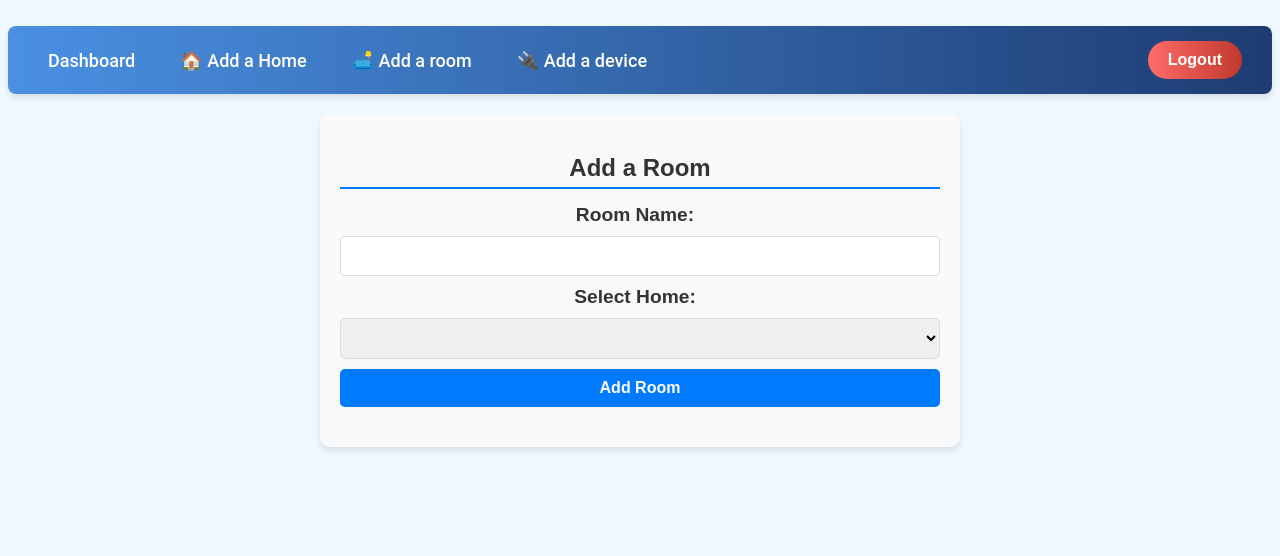
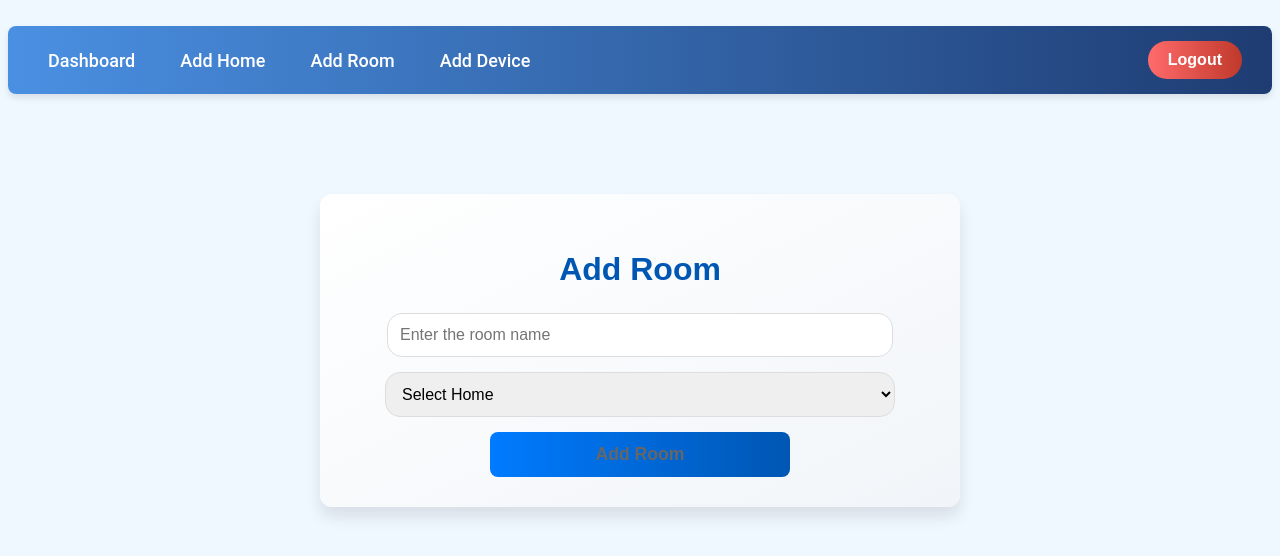
Before and after one commit to Kheirallah-Elie/SmartHomeWeb, an Angular app in the folder smarthomeweb.client/: page /add-room in a window 1280 px wide. Shown: the top 556 px of the page. Built offline with nearby package versions, Linux system fonts and the light colour scheme.

Commit message:
:fix UI and UX of add home, room an device improved

```diff
--- a/smarthomeweb.client/src/app/components/LandingPage/AddDevice/add-device.component.html
+++ b/smarthomeweb.client/src/app/components/LandingPage/AddDevice/add-device.component.html
@@ -2,22 +2,23 @@
 
 <div class="add-data-container">
 
-  <h2 class="section-title">Add a Device</h2>
+  <h2 class="section-title">Add Device</h2>
+  <div *ngIf="showAlert" class="alert alert-success">
+    Home successfully added !
+  </div>
   <form (ngSubmit)="addDevice()" class="form">
-    <label for="deviceName" class="form-label">Device Name:</label>
-    <input type="text" id="deviceName" [(ngModel)]="device.name" name="deviceName" class="form-input" required />
+    <input type="text" id="deviceName" [(ngModel)]="device.name" name="deviceName" class="form-input" required placeholder="Enter the device name" />
 
-    <label for="homeId" class="form-label">Select Home:</label>
     <select id="homeId" [(ngModel)]="device.homeId" name="homeId" (change)="loadRooms(device.homeId)" class="form-input" required>
+      <option value="" disabled selected>Select Home</option>
       <option *ngFor="let home of homes" [value]="home.homeId">{{ home.nickname }}</option>
     </select>
 
-    <label for="roomId" class="form-label">Select Room:</label>
     <select id="roomId" [(ngModel)]="device.roomId" name="roomId" class="form-input" required>
+      <option value="" disabled selected>Select Room</option>
       <option *ngFor="let room of rooms" [value]="room.roomId">{{ room.name }}</option>
     </select>
 
-    <label for="deviceState" class="form-label">Device Initial State:</label>
     <input type="checkbox"
            id="deviceState"
            [(ngModel)]="device.state"
@@ -25,11 +26,12 @@
            class="form-checkbox"
            [value]="true"
            [attr.checked]="device.state ? true : null" />
-
     <span class="device-state-message" [ngClass]="device.state ? 'on' : 'off'">
       {{ device.state ? 'Device is On' : 'Device is Off' }}
     </span>
 
-    <button type="submit" class="form-button">Add Device</button>
+    <button type="submit" class="form-button" [disabled]="!device.name || !device.roomId || !device.homeId">
+      Add Device
+    </button>
   </form>
 </div>
--- a/smarthomeweb.client/src/app/components/LandingPage/AddDevice/add-device.component.ts
+++ b/smarthomeweb.client/src/app/components/LandingPage/AddDevice/add-device.component.ts
@@ -16,6 +16,7 @@ export class AddDeviceComponent implements OnInit {
   device = { name: '', homeId: '', roomId: '', state: false };
   homes: Home[] = [];
   rooms: Room[] = [];
+  showAlert = false; // Propriété pour contrôler l'affichage de l'alerte
 
   constructor(private userService: UserService, private homeService: HomeService, private roomService: RoomService, private deviceService: DeviceService, private router: Router) { }
 
@@ -69,6 +70,9 @@ export class AddDeviceComponent implements OnInit {
       (response) => {
         console.log('Appareil ajouté avec succès:', response);
         this.device = { name: '', homeId: '', roomId: '', state: false };
+
+        // Mettre le show alerte a True pour afficher l'alerte
+        this.showAlert = true;
       },
       (error) => console.error('Erreur lors de l\'ajout de l\'appareil :', error)
     );
--- a/smarthomeweb.client/src/app/components/LandingPage/AddHome/add-home.component.html
+++ b/smarthomeweb.client/src/app/components/LandingPage/AddHome/add-home.component.html
@@ -2,13 +2,29 @@
 
 
 <div class="add-data-container">
-  <h2 class="section-title">Add a Home</h2>
+  <h2 class="section-title">Add Home</h2>
+  <!-- Message d'alerte -->
+  <div *ngIf="showAlert" class="alert alert-success">
+    Home successfully added !
+  </div>
   <form (ngSubmit)="addHome()" class="form">
-    <label for="homeName" class="form-label">Home Name:</label>
-    <input type="text" id="homeName" [(ngModel)]="home.name" name="homeName" class="form-input" required />
-    <label for="homeAddress" class="form-label">Home Adress:</label>
-    <input type="text" id="homeAddress" [(ngModel)]="home.address" name="homeAddress" class="form-input" required />
-    <button type="submit" class="form-button">Add Home</button>
+    <input type="text"
+           id="homeName"
+           [(ngModel)]="home.name"
+           name="homeName"
+           class="form-input"
+           required
+           placeholder="Enter the home name" />
+    <input type="text"
+           id="homeAddress"
+           [(ngModel)]="home.address"
+           name="homeAddress"
+           class="form-input"
+           required
+           placeholder="Enter the home address" />
+    <!-- Bouton désactivé si les champs sont vides -->
+    <button type="submit" class="form-button" [disabled]="!home.name || !home.address">
+      Add Home
+    </button>
   </form>
-
 </div>
--- a/smarthomeweb.client/src/app/components/LandingPage/AddHome/add-home.component.ts
+++ b/smarthomeweb.client/src/app/components/LandingPage/AddHome/add-home.component.ts
@@ -13,6 +13,7 @@ import { Router } from '@angular/router';  // Importer Router
 export class AddHomeComponent implements OnInit {
   home = { name: '', address: '' };
   homes: Home[] = [];
+  showAlert = false; // Propriété pour contrôler l'affichage de l'alerte
 
   constructor(private userService: UserService, private homeService: HomeService, private router: Router) { }
 
@@ -37,6 +38,9 @@ export class AddHomeComponent implements OnInit {
       (response) => {
         console.log('Home successfully added:', response);
         this.home = { name: '', address: '' };
+
+        // Mettre le show alerte a True pour afficher l'alerte
+        this.showAlert = true;
       },
       (error) => console.error('Adding Home failed :', error)
     );
--- a/smarthomeweb.client/src/app/components/LandingPage/AddRoom/add-room.component.html
+++ b/smarthomeweb.client/src/app/components/LandingPage/AddRoom/add-room.component.html
@@ -2,16 +2,30 @@
 
 <div class="add-data-container">
 
-  <h2 class="section-title">Add a Room</h2>
+  <h2 class="section-title">Add Room</h2>
+  <div *ngIf="showAlert" class="alert alert-success">
+    Home successfully added !
+  </div>
   <form (ngSubmit)="addRoom()" class="form">
-    <label for="roomName" class="form-label">Room Name:</label>
-    <input type="text" id="roomName" [(ngModel)]="room.name" name="roomName" class="form-input" required />
+    <input type="text"
+           id="roomName"
+           [(ngModel)]="room.name"
+           name="roomName"
+           class="form-input"
+           required
+           placeholder="Enter the room name" />
 
-    <label for="homeId" class="form-label">Select Home:</label>
-    <select id="homeId" [(ngModel)]="room.homeId" name="homeId" class="form-input" required>
+    <select id="homeId"
+            [(ngModel)]="room.homeId"
+            name="homeId"
+            class="form-input"
+            required>
+      <option value="" disabled selected>Select Home</option>
       <option *ngFor="let home of homes" [value]="home.homeId">{{ home.nickname }}</option>
     </select>
 
-    <button type="submit" class="form-button">Add Room</button>
+    <button type="submit" class="form-button" [disabled]="!room.name || !room.homeId">
+      Add Room
+    </button>
   </form>
 </div>
--- a/smarthomeweb.client/src/app/components/LandingPage/AddRoom/add-room.component.ts
+++ b/smarthomeweb.client/src/app/components/LandingPage/AddRoom/add-room.component.ts
@@ -14,6 +14,7 @@ export class AddRoomComponent implements OnInit {
   room = { name: '', homeId: '' };
   homes: Home[] = [];
   rooms: Room[] = [];
+  showAlert = false; // Propriété pour contrôler l'affichage de l'alerte
 
   constructor(private userService: UserService, private homeService: HomeService, private roomService: RoomService, private router: Router) { }
 
@@ -52,6 +53,8 @@ export class AddRoomComponent implements OnInit {
       (response) => {
         console.log('Pièce ajoutée avec succès:', response);
         this.room = { name: '', homeId: '' };
+        // Mettre le show alerte a True pour afficher l'alerte
+        this.showAlert = true;
       },
       (error) => console.error('Erreur lors de l\'ajout de la pièce :', error)
     );
--- a/smarthomeweb.client/src/app/components/LandingPage/add-data.component.css
+++ b/smarthomeweb.client/src/app/components/LandingPage/add-data.component.css
@@ -1,68 +1,110 @@
 /* Conteneur principal */
+/* Conteneur Principal */
 .add-data-container {
   max-width: 600px;
+  width: 90%; /* Ajuste la largeur pour s'adapter aux petits écrans */
   margin: 0 auto;
-  padding: 20px;
-  background: #f9f9f9;
-  border-radius: 10px;
-  box-shadow: 0 4px 6px rgba(0, 0, 0, 0.1);
+  padding: 30px 20px;
+  background: linear-gradient(to bottom right, #ffffff, #f1f5f9);
+  border-radius: 12px;
+  box-shadow: 0 10px 15px rgba(0, 0, 0, 0.1);
   font-family: Arial, sans-serif;
+  text-align: center;
+  margin-top: 100px;
 }
 
-/* Titres de section */
-.section-title {
-  font-size: 1.5em;
+/* Page entière (corps du document) */
+body, html {
+  margin: 0;
+  padding: 0;
+  height: 100%; /* Assure que le parent occupe toute la fenêtre */
+  display: flex;
+  justify-content: center; /* Centre horizontalement */
+  align-items: center; /* Centre verticalement */
+  background: linear-gradient(to top right, #007bff, #0056b3); /* Arrière-plan moderne */
   color: #333;
-  margin-bottom: 15px;
-  text-align: center;
-  border-bottom: 2px solid #007BFF;
-  padding-bottom: 5px;
 }
 
-/* Formulaires */
+/* Titre de Section */
+.section-title {
+  font-size: 2rem;
+  color: #0056b3;
+  margin-bottom: 25px;
+  font-weight: bold;
+}
+
+/* Formulaire */
 .form {
   display: flex;
   flex-direction: column;
-  gap: 10px;
-  margin-bottom: 20px;
+  gap: 15px;
+  align-items: center;
 }
 
-.form-label {
-  font-size: 1.2em;
-  font-weight: 600;
-  color: #333;
-  margin-right: 10px;
-}
-
-.form-input, .form-checkbox {
-  padding: 10px;
+/* Champs de saisie */
+.form-input {
+  padding: 12px;
   border: 1px solid #ddd;
-  border-radius: 5px;
+  border-radius: 15px;
   font-size: 1em;
+  width: 80%;
+  transition: all 0.3s ease;
 }
 
   .form-input:focus {
-    border-color: #007BFF;
+    border-color: #007bff;
     outline: none;
-    box-shadow: 0 0 4px rgba(0, 123, 255, 0.5);
+    box-shadow: 0 0 6px rgba(0, 123, 255, 0.5);
   }
+/* Pour élargir le select dans le form */
+#homeId, #roomId {
+  width: 85%;
+}
 
-/* Boutons */
+/* Bouton */
 .form-button {
-  padding: 10px 15px;
-  background-color: #007BFF;
-  color: #fff;
-  font-size: 1em;
+  background: linear-gradient(to right, #007bff, #0056b3);
+  color: white;
+  font-size: 1.1rem;
   font-weight: bold;
+  padding: 12px 20px;
   border: none;
-  border-radius: 5px;
+  border-radius: 8px;
   cursor: pointer;
-  transition: background-color 0.3s ease;
+  transition: all 0.3s ease;
+  width: 50%;
 }
 
   .form-button:hover {
-    background-color: #0056b3;
+    background: linear-gradient(to right, #0056b3, #003d82);
+    box-shadow: 0 4px 8px rgba(0, 0, 0, 0.2);
   }
+  .form-button:disabled {
+  background-color: #ccc;
+  cursor: not-allowed;
+  color: #666;
+}
+
+
+/* Responsive Design */
+@media (max-width: 768px) {
+  .add-data-container {
+    padding: 20px;
+  }
+
+  .section-title {
+    font-size: 1.8rem;
+  }
+
+  .form-input {
+    width: 90%;
+  }
+
+  .form-button {
+    width: 70%;
+  }
+}
+
 
 /* Message d'état du dispositif */
 .device-state-message {
@@ -152,3 +194,18 @@ input[type="checkbox"] {
   .logout-button:hover {
     background-color: #ff3b3b;
   }
+
+.alert {
+  padding: 15px;
+  margin-bottom: 20px;
+  border: 1px solid transparent;
+  border-radius: 4px;
+  font-size: 16px;
+  text-align: center;
+}
+
+.alert-success {
+  color: #155724;
+  background-color: #d4edda;
+  border-color: #c3e6cb;
+}
--- a/smarthomeweb.client/src/app/components/header-page.component.html
+++ b/smarthomeweb.client/src/app/components/header-page.component.html
@@ -1,9 +1,9 @@
 <nav class="navbar">
   <ul class="navbar-list">
     <li class="navbar-item"><a routerLink="/users" routerLinkActive="active-link">Dashboard</a></li>
-    <li class="navbar-item"><a routerLink="/add-home" routerLinkActive="active-link">🏠 Add a Home</a></li>
-    <li class="navbar-item"><a routerLink="/add-room" routerLinkActive="active-link">🛋️ Add a room</a></li>
-    <li class="navbar-item"><a routerLink="/add-device" routerLinkActive="active-link">🔌 Add a device</a></li>
+    <li class="navbar-item"><a routerLink="/add-home" routerLinkActive="active-link"> Add Home</a></li>
+    <li class="navbar-item"><a routerLink="/add-room" routerLinkActive="active-link"> Add Room</a></li>
+    <li class="navbar-item"><a routerLink="/add-device" routerLinkActive="active-link"> Add Device</a></li>
   </ul>
   <button class="logout-button" (click)="logout()">Logout</button>
 </nav>
```
